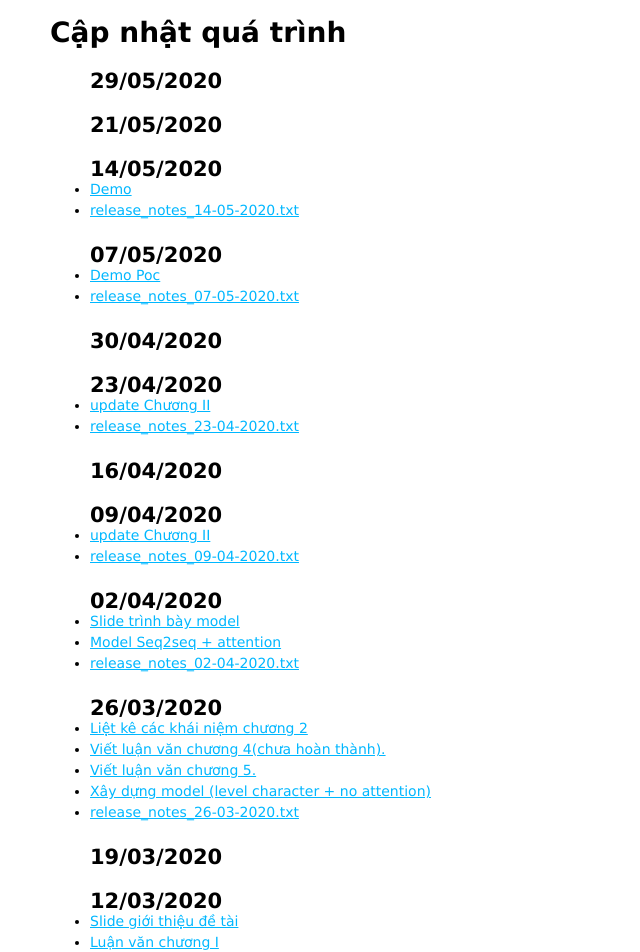
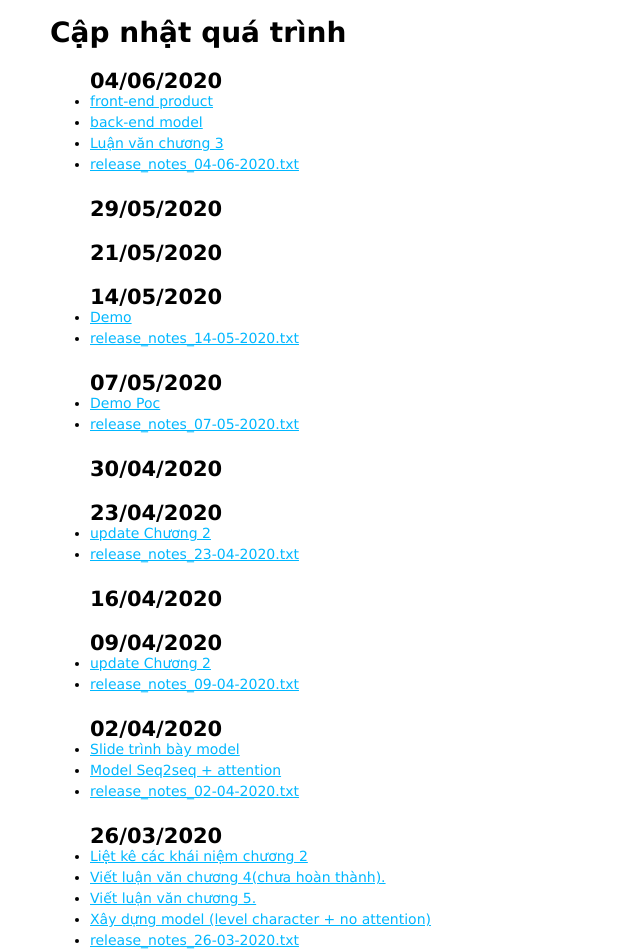
Before and after one commit to tientruongphamnhat/releasePlan, a React (Create React App) app: page / in a window 1280 px wide. Shown: the part 141-1093 px from the top of the page, without its empty margins (0-640 px from the left). Built offline with nearby package versions, Linux system fonts and the light colour scheme.

Commit message:
update release 04/06/2020

```diff
--- a/src/App.js
+++ b/src/App.js
@@ -108,6 +108,26 @@ class App extends React.Component {
         <hr />
         <h1>Cập nhật quá trình</h1>
         <ul>
+          <h2>04/06/2020</h2>
+          <li>
+            <a href="http://demo-translate-poc.herokuapp.com/">
+              front-end product
+            </a>
+          </li>
+          <li>
+            <a href="http://3.21.179.138/">back-end model</a>
+          </li>
+          <li>
+            <a href="https://drive.google.com/uc?export=download&id=1gXfeNVgJfETxJACXvdDTDK3O8L3inWzz">
+              Luận văn chương 3
+            </a>
+          </li>
+          <li>
+            <Link to="/Release_notes_04-06-2020.txt">
+              release_notes_04-06-2020.txt
+            </Link>
+          </li>
+
           <h2>29/05/2020</h2>
 
           <h2>21/05/2020</h2>
@@ -136,8 +156,8 @@ class App extends React.Component {
 
           <h2>23/04/2020</h2>
           <li>
-            <a href="https://drive.google.com/uc?export=download&id=1er9U-TVcR6hzhB4G0YTxBqYdZRLPyQ3Z">
-              update Chương II
+            <a href="https://drive.google.com/uc?export=download&id=1Q7utlRL6NRAVil-13A9pXf7G8twIJ06x">
+              update Chương 2
             </a>
           </li>
           <li>
@@ -150,8 +170,8 @@ class App extends React.Component {
 
           <h2>09/04/2020</h2>
           <li>
-            <a href="https://drive.google.com/uc?export=download&id=1er9U-TVcR6hzhB4G0YTxBqYdZRLPyQ3Z">
-              update Chương II
+            <a href="https://drive.google.com/uc?export=download&id=1Q7utlRL6NRAVil-13A9pXf7G8twIJ06x">
+              update Chương 2
             </a>
           </li>
           <li>
@@ -179,17 +199,17 @@ class App extends React.Component {
 
           <h2>26/03/2020</h2>
           <li>
-            <a href="https://drive.google.com/uc?export=download&id=11g5b8GbgF4M8AQPgU2tKh-GtqxlO0ng5">
+            <a href="https://drive.google.com/uc?export=download&id=1Q7utlRL6NRAVil-13A9pXf7G8twIJ06x">
               Liệt kê các khái niệm chương 2
             </a>
           </li>
           <li>
-            <a href="https://drive.google.com/uc?export=download&id=1374QZBBBf8MJuV0fRbWseBf-NieE1QMk">
+            <a href="https://drive.google.com/uc?export=download&id=1Jzn4RcR7ONfnlvi8ahSVgLh17KbYXaQq">
               Viết luận văn chương 4(chưa hoàn thành).
             </a>
           </li>
           <li>
-            <a href="https://drive.google.com/uc?export=download&id=1JibPMxiWHBw2CD9BjTCeHd5Q5oRfNcOi">
+            <a href="https://drive.google.com/uc?export=download&id=1jc0OjKwVTRs4XqeGjl59gW2gtEGXK_7c">
               Viết luận văn chương 5.
             </a>
           </li>
@@ -214,8 +234,8 @@ class App extends React.Component {
           </li>
 
           <li>
-            <a href="https://drive.google.com/uc?export=download&id=1ynXsefirPRkY9kok7UR3qa0P2lu57dR-">
-              Luận văn chương I
+            <a href="https://drive.google.com/uc?export=download&id=1rPbdKRL0CNLj_evzwst9iy8_s6l_2yIY">
+              Luận văn chương 1
             </a>
           </li>
 
--- a/src/index.js
+++ b/src/index.js
@@ -14,6 +14,7 @@ import Release0904 from './release-note/release-note-09-04';
 import Release2304 from './release-note/release-note-23-04';
 import Release0705 from './release-note/release-note-07-05';
 import Release1405 from './release-note/release-note-14-05';
+import Release0406 from './release-note/release-note-04-06';
 import * as serviceWorker from './serviceWorker';
 
 ReactDOM.render(
@@ -49,6 +50,9 @@ ReactDOM.render(
       <Route path="/Release_notes_14-05-2020.txt">
         <Release1405 />
       </Route>
+      <Route path="/Release_notes_04-06-2020.txt">
+        <Release0406 />
+      </Route>
     </Switch>
   </Router>,
   document.getElementById('root')
--- /dev/null
+++ b/src/release-note/release-note-04-06.js
@@ -0,0 +1,19 @@
+import React from 'react';
+import '../App.css';
+
+class Release0406 extends React.Component {
+  render() {
+    return (
+      <>
+        <ul>
+          <li>Complete deploy model to aws</li>
+          <li>Cập nhập lại giao diện demo</li>
+          <li>Viết luận văn chương 3 (Chưa hoàn thành)</li>
+          <li>Cập nhập luận văn chương 2 và chương 4</li>
+        </ul>
+      </>
+    );
+  }
+}
+
+export default Release0406;
```
